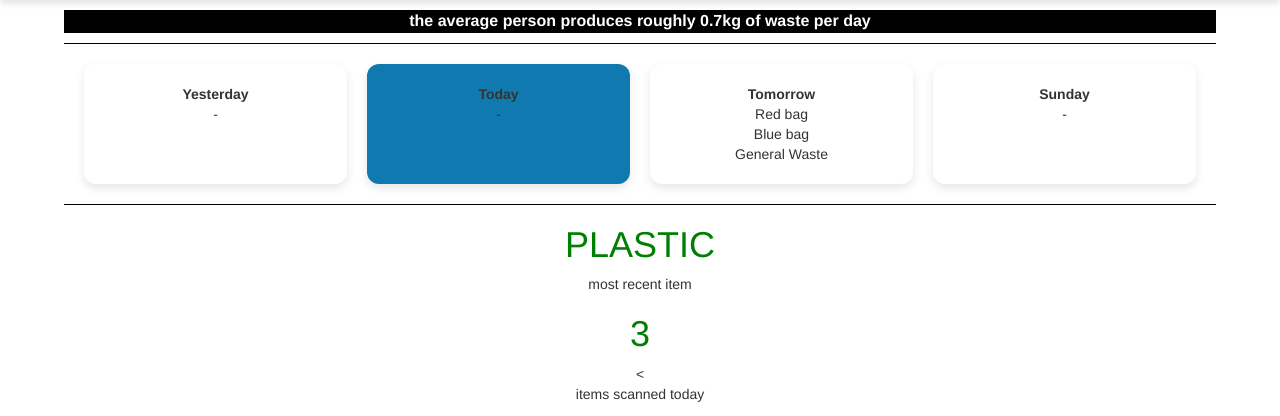
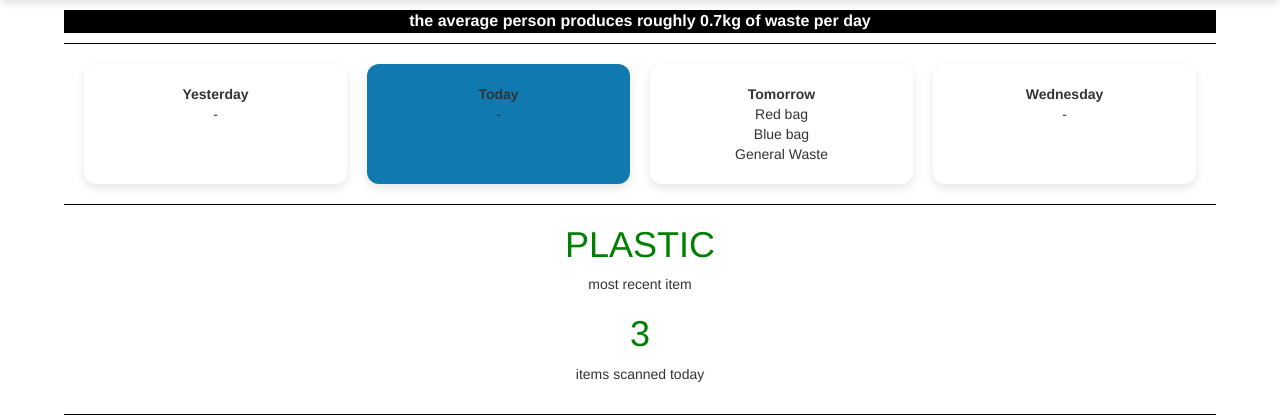
Before and after one commit to IwanIDev/year-2-iot-project, a Flask app: page /live in a window 1280 px wide. Shown: the part 102-518 px from the top of the page. Run offline with Flask 3, Linux system fonts and the light colour scheme; a user stored in the database is signed in; some libraries are stand-ins or nearby versions.

Commit message:
bin days on live now dynamic inside html

```diff
--- a/web-app/main.py
+++ b/web-app/main.py
@@ -166,7 +166,13 @@ def dashboard_data():
 @app.route("/live")
 @login_required
 def live():
-    return render_template("live.html",fact=get_fact())
+    bin_days = {
+        "Yesterday":["-"],
+        "Today":["-"],
+        "Tomorrow":["Red bag","Blue bag","General Waste"],
+        "Wednesday":["-"]
+    }
+    return render_template("live.html",fact=get_fact(),bin_days=bin_days)
 
 @app.route("/live/data")
 @login_required
--- a/web-app/templates/live.html
+++ b/web-app/templates/live.html
@@ -35,29 +35,18 @@
         </div>
         <div class="split"></div>
         <div class="calendar">
-            <div class="day">
-                <div class="day-name">Yesterday</div>
-                <div class="bins">-</div>
-            </div>
-
-            <div class="today">
-                <div class="day-name">Today</div>
-                <div class="bins">-</div>
-            </div>
-
-            <div class="day">
-                <div class="day-name">Tomorrow</div>
-                <div class="bins">
-                    Red bag<br>
-                    Blue bag<br>
-                    General Waste
-                </div>
-            </div>
-
-            <div class="day">
-                <div class="day-name">Sunday</div>
-                <div class="bins">-</div>
-            </div>
+            {% for day in bin_days.keys() %}
+                {% if day == "Today" %}
+                    <div class="today">
+                {% else %}
+                    <div class="day">
+                {% endif %}
+                        <div class="day-name">{{day}}</div>
+                        {% for bin in bin_days[day] %}
+                            <div class="bins">{{bin}}</div>
+                        {% endfor %}
+                    </div>
+            {% endfor %}
         </div>
         <div class="split"></div>
         <div>
@@ -65,7 +54,7 @@
             <p>most recent item</p>
         </div>
         <div>
-            <h1 id="today_count">...</h1> <<!-- Use This number to update points in leaderboard-->
+            <h1 id="today_count">...</h1> <!-- Use This number to update points in leaderboard-->
             <p>items scanned today</p>
         </div>
         <br>
```
